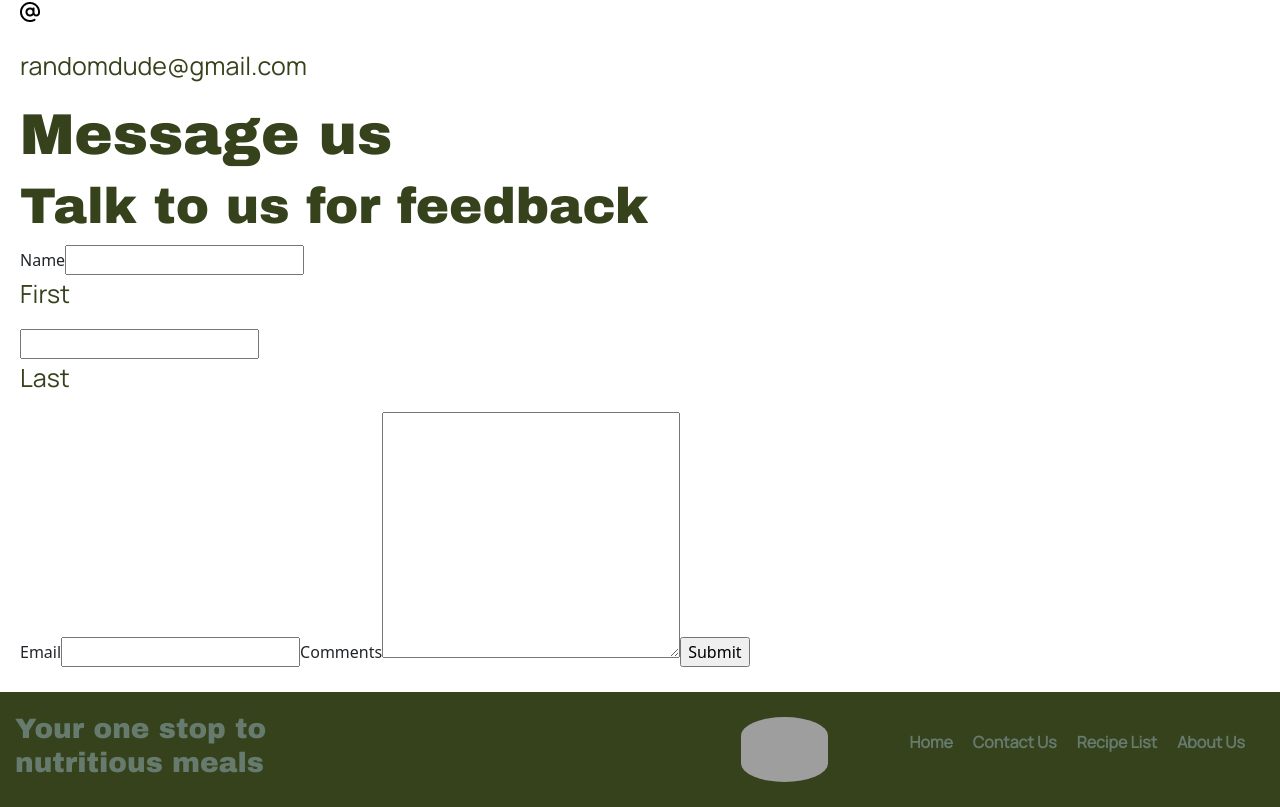
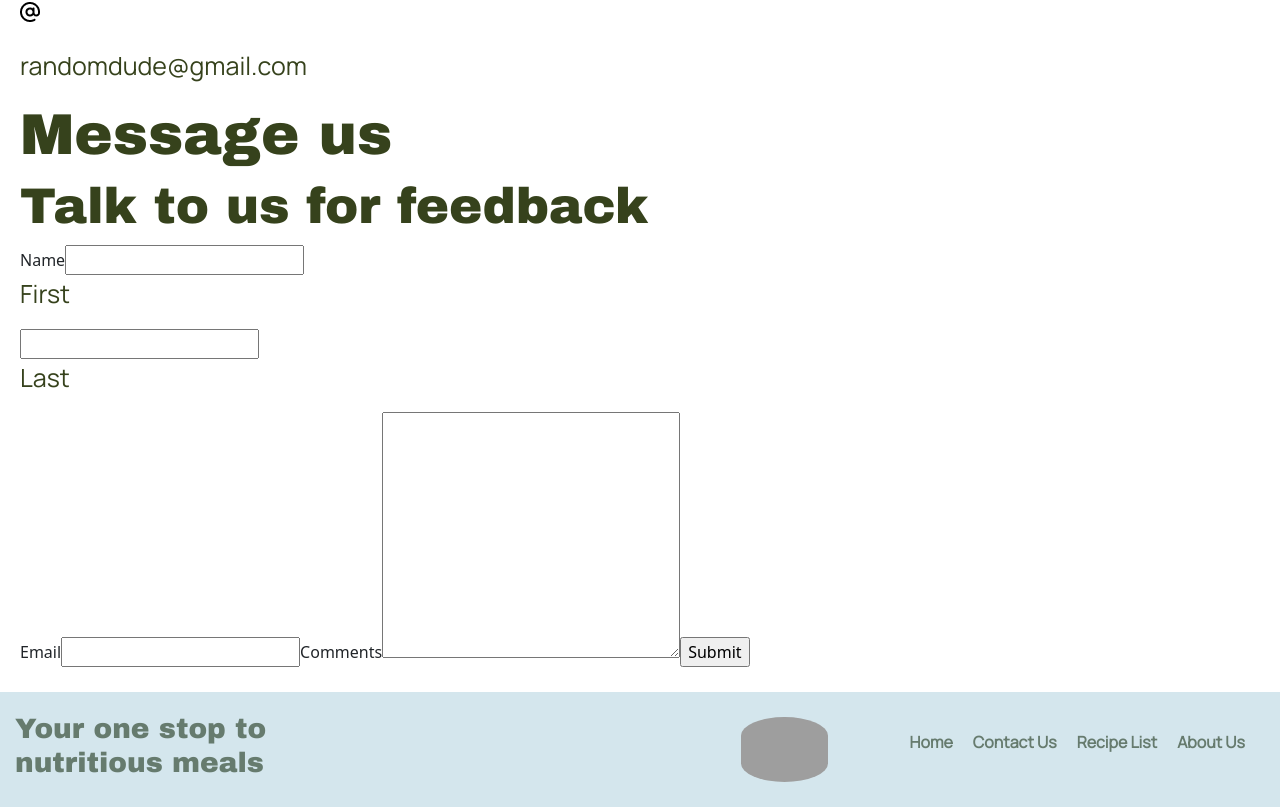
Before and after one commit to NutriPall/NutriPals, a React (Vite) app in the folder frontend/: page /contact-us in a window 1280 px wide. Shown: the part 329-1136 px from the top of the page. Built offline with nearby package versions, Linux system fonts and the light colour scheme; grey boxes are pictures that could not be loaded.

Commit message:
Small CSS fix and import fixes

```diff
--- a/frontend/src/App.jsx
+++ b/frontend/src/App.jsx
@@ -2,12 +2,12 @@ import React from "react";
 import { Routes, Route } from "react-router-dom";
 import AboutUs from "@pages/About-us";
 import Home from "./pages/Home";
-import Navbar from "./components/Navbar";
+import Navbar from "./components/Navbar/Navbar";
 import "./style/App.css";
 import RecipeList from '@pages/RecipeList';
 import RecipeDetails from '@components/RecipeDetails/RecipeDetails';
 import ContactUs from "@pages/ContactUs/ContactUs";
-import Footer from "@components/Footer";
+import Footer from "@components/Footer/Footer";
 
 function App() {
 
--- a/frontend/src/style/Footer.css
+++ b/frontend/src/components/Footer/Footer.css
@@ -2,7 +2,7 @@ footer {
     display: flex;
     justify-content: space-between;
     align-items: center;
-    background-color: var(--main-color-text);
+    background-color: rgb(212, 230, 237);
     margin-top: 25px;
     margin-bottom: 0;
     max-height: 150px;
--- a/frontend/src/components/Footer.jsx
+++ b/frontend/src/components/Footer/Footer.jsx
@@ -1,6 +1,6 @@
 import React from "react";
 import { Link } from "react-router-dom";
-import "../style/Footer.css";
+import "./Footer.css";
 
 export default function Footer() {
   return (
--- a/frontend/src/components/Navbar.jsx
+++ b/frontend/src/components/Navbar/Navbar.jsx
@@ -1,6 +1,6 @@
 import React from "react";
 import { Link } from "react-router-dom";
-import "../style/Navbar.css";
+import "./Navbar.css";
 
 export default function Navbar() {
   return (
```
Also changed, not shown: frontend/src/components/Navbar/Navbar.css (renamed from frontend/src/style/Navbar.css).
